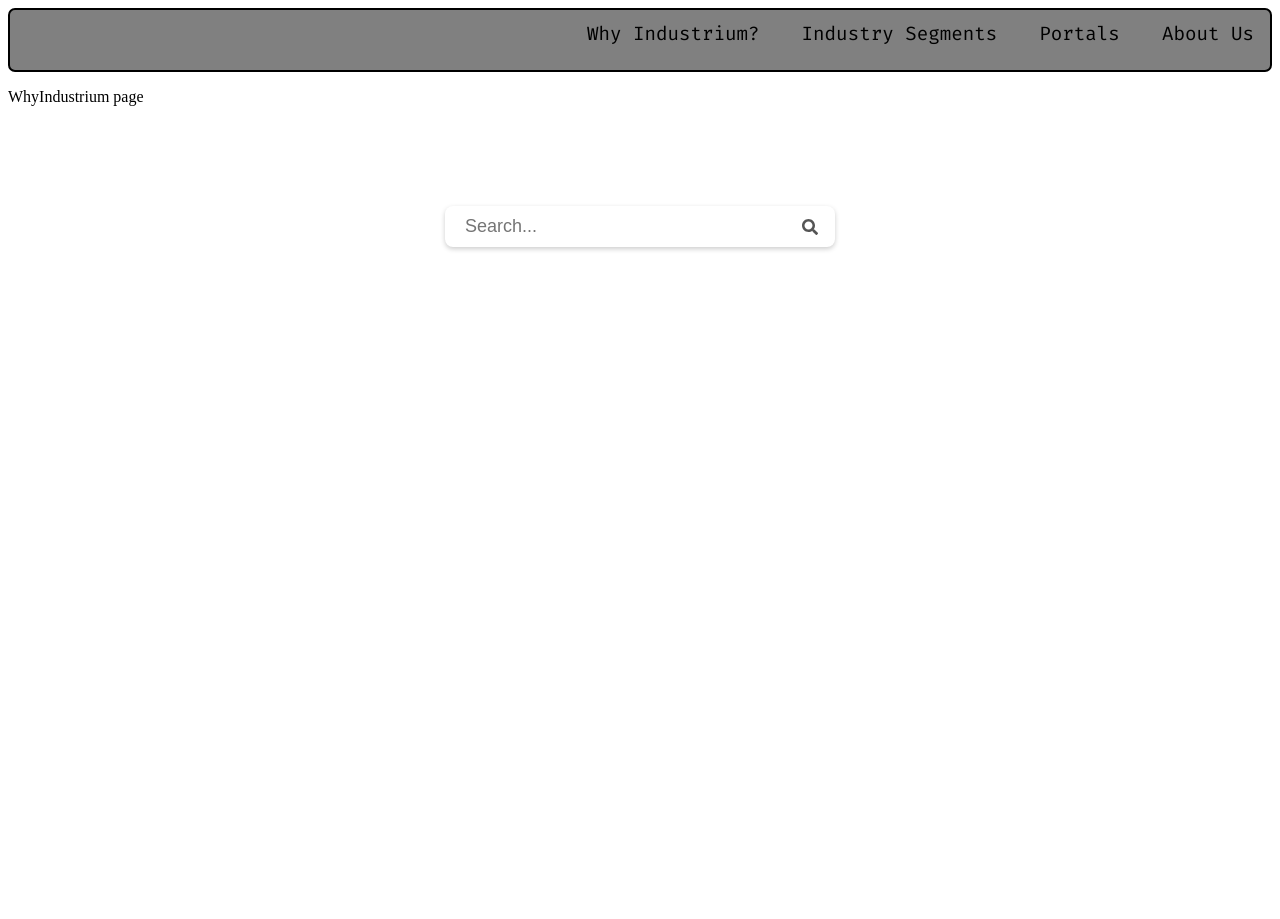
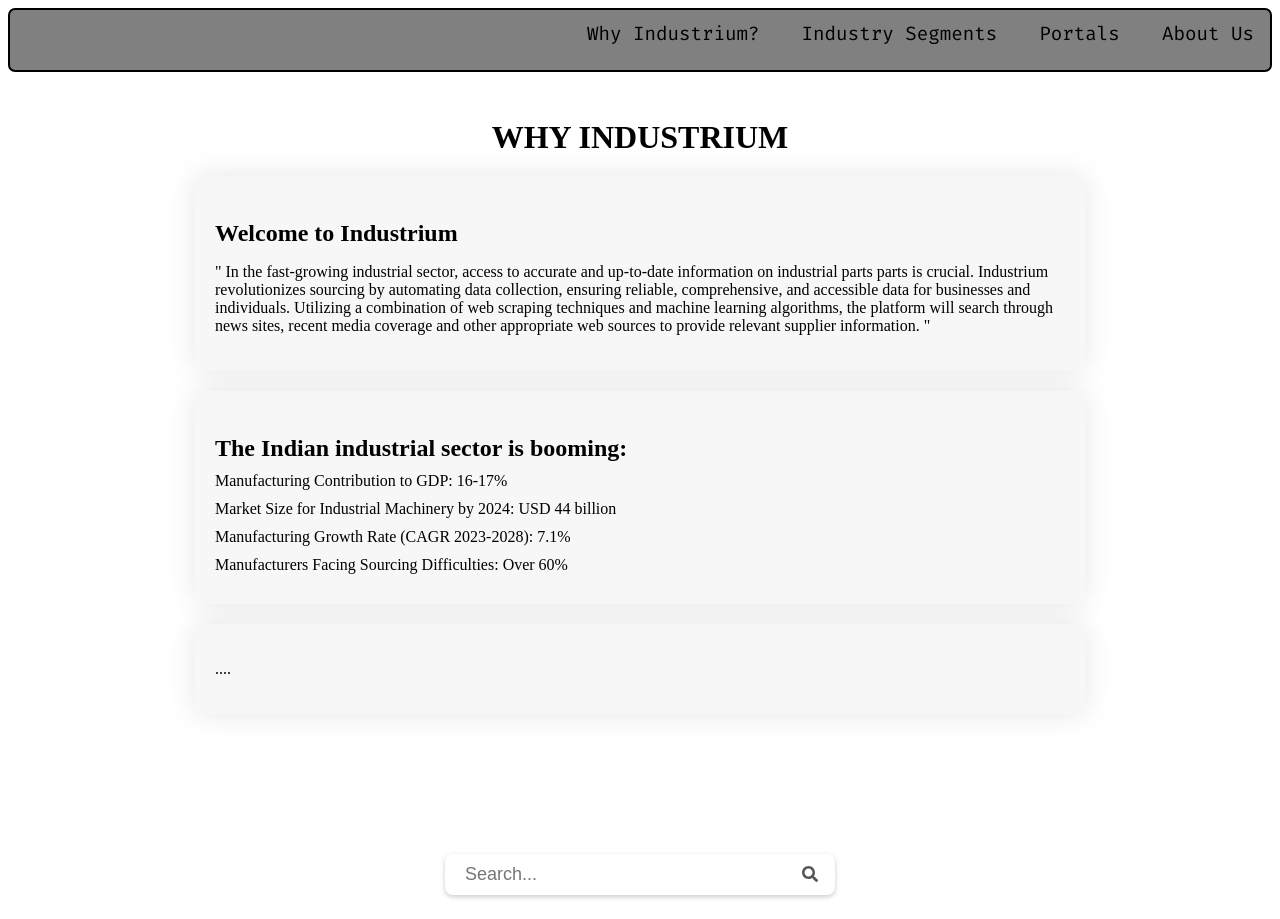
Before and after one commit to Sambhav-Jha/Industrium-Web-Platform, a React (Vite) app in the folder Industrium/: page /wi in a window 1280 px wide. Before the commit the page ends 800 px from the top, so only its background shows below. Built offline with nearby package versions, Linux system fonts and the light colour scheme; a web font is replaced by a local one.

Commit message:
Added the  why section, including layout and hover effects

```diff
--- a/Industrium/src/WhyIndustrium/WhyIndustrium.css
+++ b/Industrium/src/WhyIndustrium/WhyIndustrium.css
@@ -0,0 +1,64 @@
+.why {
+    padding: 20px;
+  }
+
+  .why h2 {
+    font-size: 2rem;
+    margin-bottom: 20px;
+    text-align: center;
+  }
+
+  .content {
+    display: flex;
+    flex-direction: column;
+    align-items: center;
+  }
+
+  .box {
+    background-color: #f7f7f7;
+    padding: 20px;
+    margin-bottom: 20px;
+    width: 850px;
+    box-shadow: 0 0 30px rgba(0, 0, 0, 0.1);
+    border-radius: 10px;
+    transition: all 0.3s ease-in-out;
+  }
+
+  .box:hover {
+    transform: scale(1.05);
+    box-shadow: 0 0 40px rgba(0, 0, 0, 0.2);
+  }
+
+  .box h3 {
+    font-size: 1.5rem;
+    margin-bottom: 10px;
+  }
+
+  .box ul {
+    list-style: none;
+    padding: 0;
+    margin: 0;
+  }
+
+  .box li {
+    margin-bottom: 10px;
+  }
+
+
+  @media (max-width: 1200px) {
+    .box {
+      width: 700px;
+    }
+  }
+
+  @media (max-width: 900px) {
+    .box {
+      width: 500px;
+    }
+  }
+
+  @media (max-width: 600px) {
+    .box {
+      width: 300px;
+    }
+  }
--- a/Industrium/src/WhyIndustrium/WhyIndustrium.jsx
+++ b/Industrium/src/WhyIndustrium/WhyIndustrium.jsx
@@ -1,7 +1,36 @@
-export default function WhyIndustrium(){
-    return(
-        <>
-            <p>WhyIndustrium page</p>
-        </>
-    )
+import './WhyIndustrium.css';
+
+export default function WhyIndustrium() {
+  return (
+    <div className="why">
+      <h2>WHY INDUSTRIUM</h2>
+      <div className="content">
+        <div className="box">
+          <h3>Welcome to Industrium</h3>
+          <p>
+            "  In the fast-growing industrial sector,
+            access to accurate and up-to-date information on industrial parts
+            parts is crucial. Industrium revolutionizes sourcing by automating
+            data collection, ensuring reliable, comprehensive, and accessible
+            data for businesses and individuals. Utilizing a combination of web
+            scraping techniques and machine learning algorithms, the platform
+            will search through news sites, recent media coverage and other
+            appropriate web sources to provide relevant supplier information. "
+          </p>
+        </div>
+        <div className="box">
+          <h3>The Indian industrial sector is booming:</h3>
+          <ul>
+            <li>Manufacturing Contribution to GDP: 16-17%</li>
+            <li>Market Size for Industrial Machinery by 2024: USD 44 billion</li>
+            <li>Manufacturing Growth Rate (CAGR 2023-2028): 7.1%</li>
+            <li>Manufacturers Facing Sourcing Difficulties: Over 60%</li>
+          </ul>
+        </div>
+        <div className="box">
+          <p>....</p>
+        </div>
+      </div>
+    </div>
+  );
 }
```
